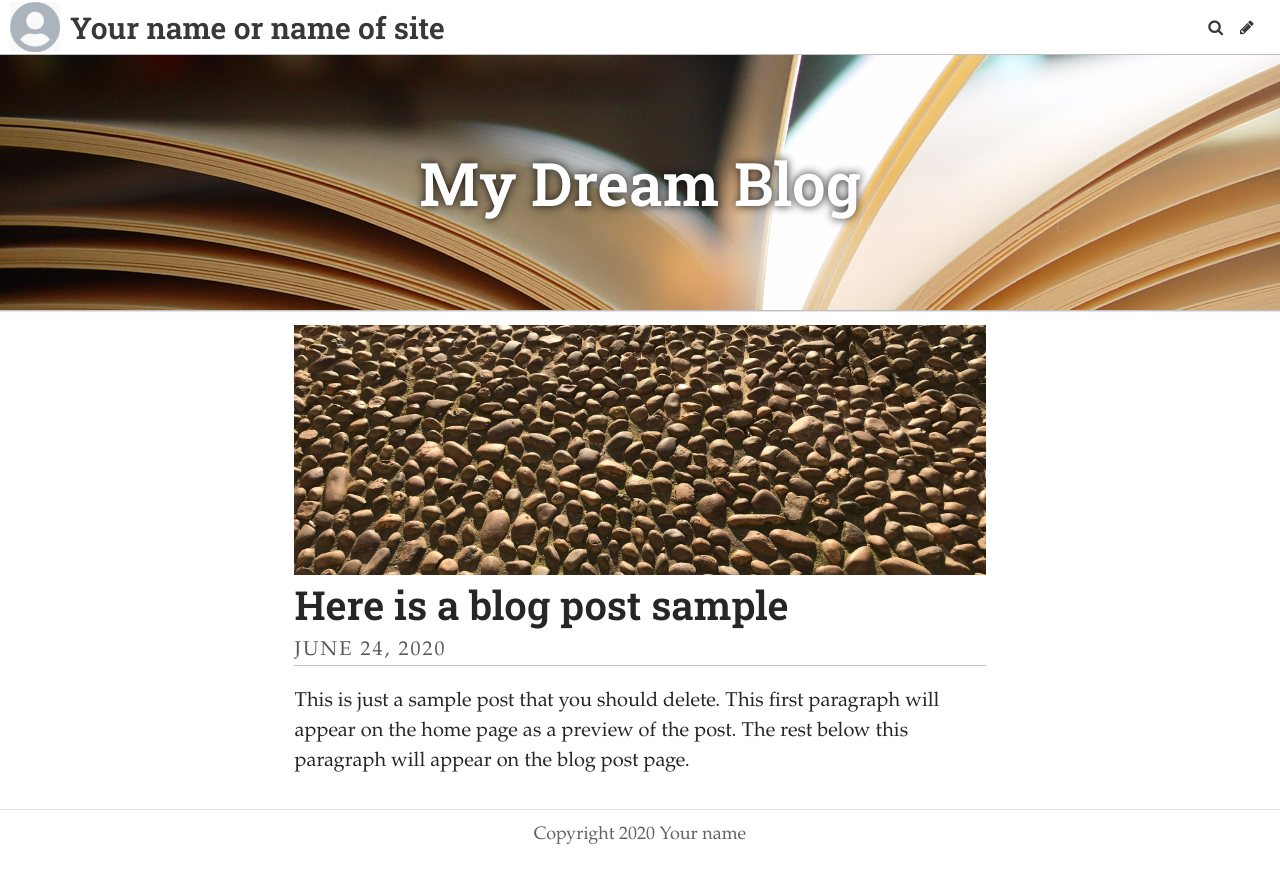
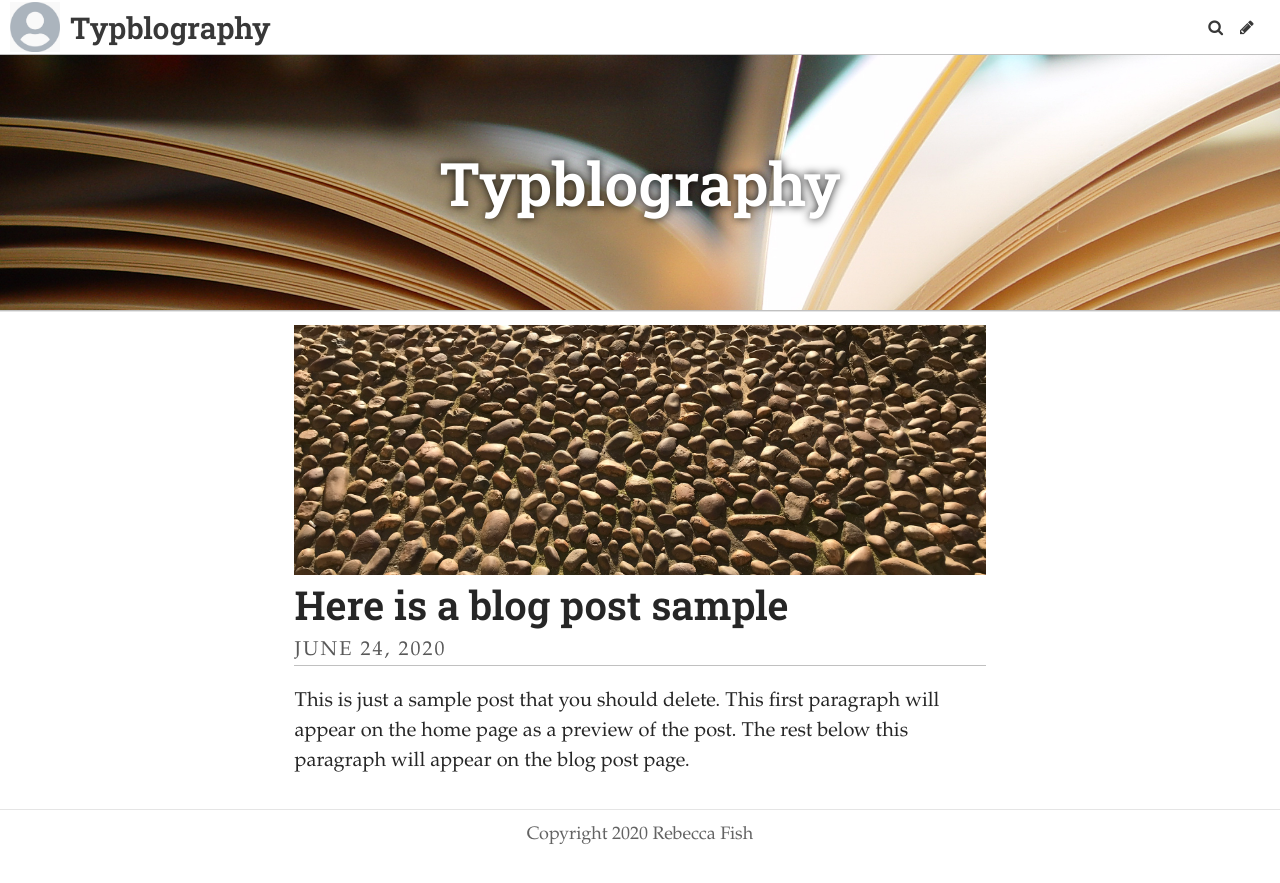
Before and after one commit to Beccy932/mybrookesblog, a Jekyll site: the page built from index.html, in a window 1280 px wide. Shown: the top 883 px of the page. Built offline with Jekyll 4.4.1, drawn with Linux system fonts in a browser that asks for light colours; some web fonts are replaced; the list of posts is cut into pages by our own code.

Commit message:
Update Settings “general”

```diff
--- a/_data/settings.yml
+++ b/_data/settings.yml
@@ -1,11 +1,11 @@
-title: Your name or name of site
+title: Typblography
 description: A website with a blog
-header_text: My Dream Blog
-footer_text: Copyright 2020 Your name
+header_text: Typblography
+footer_text: Copyright 2020 Rebecca Fish
 header_feature_image: ../uploads/pages.jpg
-bannerheight: "20vmax"
-gridlayout: false
+bannerheight: 20vmax
 logo: /uploads/logo.jpg
 favicon: /uploads/favicon.ico
+gridlayout: false
+fixednavbar: false
 upzoom: true
-fixednavbar: false
```
